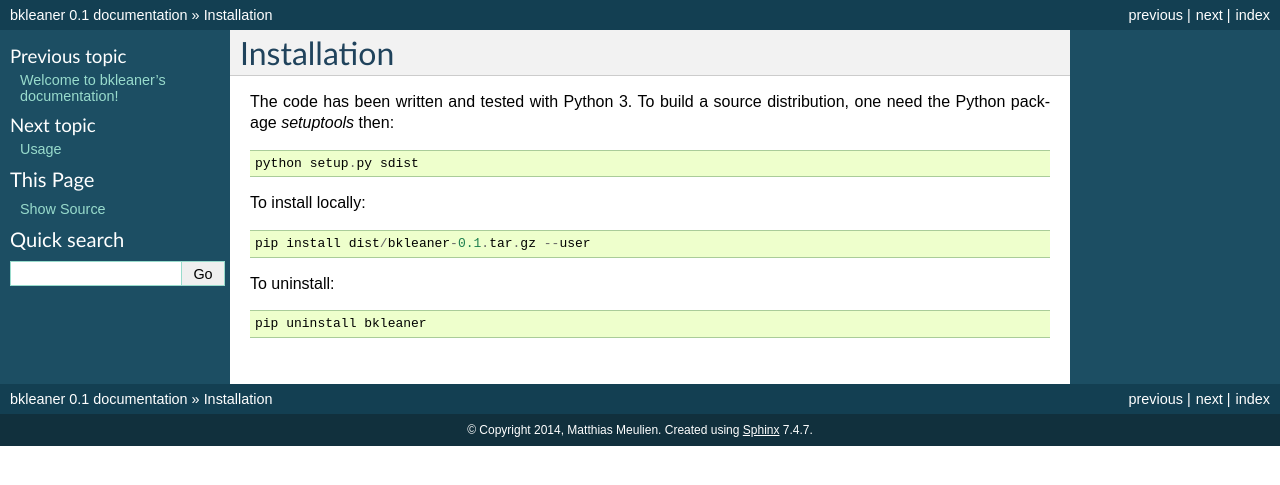
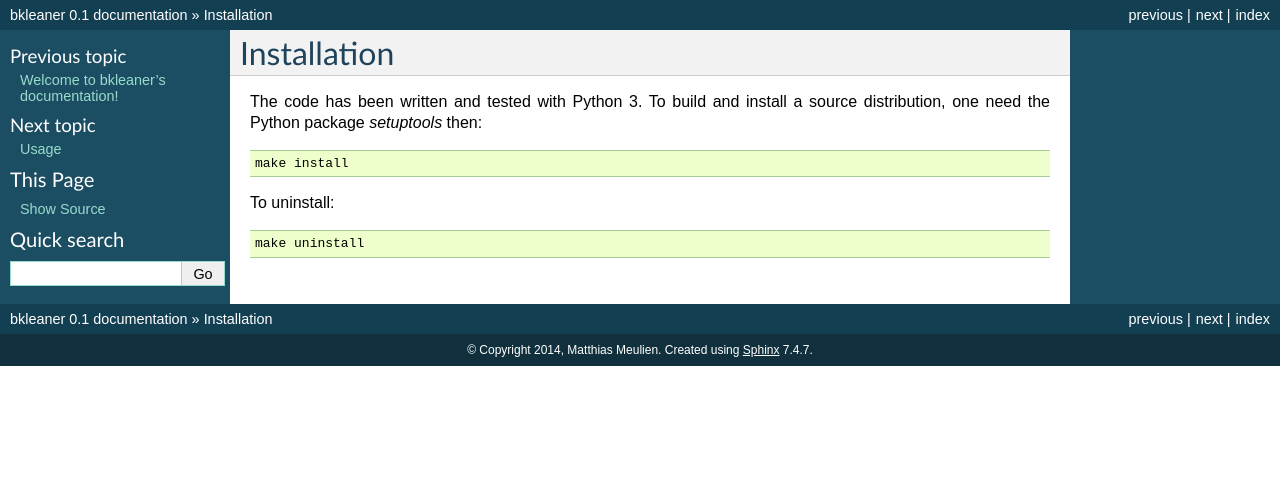
Before and after one commit to orontee/bkleaner, a Sphinx documentation site: the page built from doc/install.rst, in a window 1280 px wide. Shown: the top 485 px of the page. Built offline with Sphinx 7.4.7, drawn with Linux system fonts in a browser that asks for light colours.

Commit message:
Update documentation

```diff
--- a/doc/index.rst
+++ b/doc/index.rst
@@ -1,7 +1,7 @@
 Welcome to bkleaner's documentation!
 ====================================
 
-A tool which allows to change stylesheets of ebooks in EPUB format.
+A tool which allows to change style sheets of books in EPUB format.
 
 Contents:
 
--- a/doc/install.rst
+++ b/doc/install.rst
@@ -1,15 +1,12 @@
 Installation
 ============
 
-The code has been written and tested with Python 3. To build a source
-distribution, one need the Python package `setuptools` then::
+The code has been written and tested with Python 3. To build and
+install a source distribution, one need the Python package
+`setuptools` then::
 
-  python setup.py sdist
-
-To install locally::
-
-  pip install dist/bkleaner-0.1.tar.gz --user
+  make install
 
 To uninstall::
 
-  pip uninstall bkleaner
+  make uninstall
```
Also changed, not shown: doc/usage.rst (+1 -14 lines), 2 other files.
